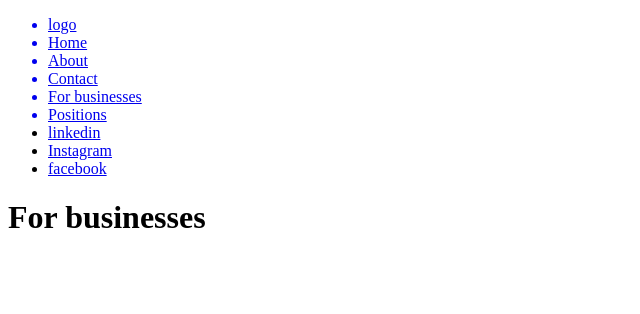
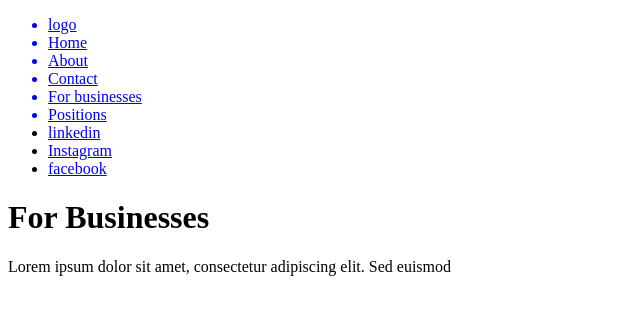
Before and after one commit to Magnumoe/darling-react, a React (Create React App) app in the folder frontend/: page /business in a window 1280 px wide. Shown: the top 314 px of the page, without its empty margins (0-640 px from the left). Built offline with nearby package versions, Linux system fonts and the light colour scheme.

Commit message:
page titles

```diff
--- a/frontend/src/App.js
+++ b/frontend/src/App.js
@@ -1,6 +1,8 @@
+// imported packages
 import React, { useState } from "react";
-import { Routes, Route, Outlet } from "react-router-dom";
+import { Routes, Route } from "react-router-dom";
 
+// imported pages and components
 import Home from "./pages/Home";
 import About from "./pages/About";
 import Contact from "./pages/Contact";
@@ -9,26 +11,33 @@ import Business from "./pages/Business";
 import Positions from "./pages/Positions";
 
 import Navbar from "./components/Navbar/Navbar";
+import Header from "./components/Header/Header";
 
 
 const App = () => {
   const [navbarActive, setNavbarActive] = useState(false);
+  const [Page, setPage] = useState("Home");
 
-  const handleNavbarActive = () => {
+  const handlePageChange = (page) => {
+    setPage(page);
+    console.log(page);
+  };
+
+  const handleNavbar = () => {
     navbarActive ? setNavbarActive(false) : setNavbarActive(true);
   }
   return (
     <main className="App">
-      <Navbar navbarActive={navbarActive} setNavbarActive={handleNavbarActive} />
+      <Navbar navbarActive={navbarActive} setNavbarActive={handleNavbar} />
+      <Header title={Page} handleHamburger={handleNavbar} />
       <Routes>
-        <Route index path="/" element={<Home />} />
-        <Route path="/about" element={<About />} />
-        <Route path="/contact" element={<Contact />} />
-        <Route path="/*" element={<NotFound />} />
-        <Route path="/business" element={<Business />} />
-        <Route path="/positions" element={<Positions />} />
+        <Route index path="/" element={<Home handlePageChange={handlePageChange} />} />
+        <Route path="/about" element={<About handlePageChange={handlePageChange} />} />
+        <Route path="/contact" element={<Contact handlePageChange={handlePageChange} />} />
+        <Route path="/*" element={<NotFound handlePageChange={handlePageChange} />} />
+        <Route path="/business" element={<Business handlePageChange={handlePageChange} />} />
+        <Route path="/positions" element={<Positions handlePageChange={handlePageChange} />} />
       </Routes>
-      <Outlet />
     </main>
   );
 }
--- /dev/null
+++ b/frontend/src/components/HamburgerMenu/HamburgerMenu.jsx
@@ -0,0 +1,13 @@
+import React from 'react'
+
+const HamburgerMenu = (props) => {
+  return (
+    <div className='HamburgerMenu' onClick={props.handleNavbar}>
+        <div className='HamburgerMenu__line'></div>
+        <div className='HamburgerMenu__line'></div>
+        <div className='HamburgerMenu__line'></div>
+    </div>
+  )
+}
+
+export default HamburgerMenu
--- /dev/null
+++ b/frontend/src/components/Header/Header.jsx
@@ -0,0 +1,14 @@
+import React from 'react';
+
+import HamburgerMenu from '../HamburgerMenu/HamburgerMenu';
+
+const Header = (props) => {
+  return (
+    <div className='Header'>
+        <h1>{props.title}</h1>
+        <HamburgerMenu handleNavbar={props.handleNavbar}/>
+    </div>
+  )
+}
+
+export default Header
--- a/frontend/src/pages/About.jsx
+++ b/frontend/src/pages/About.jsx
@@ -1,9 +1,15 @@
-import React from 'react'
+import React, { useEffect } from 'react';
 
-const About = () => {
+const About = (props) => {
+  useEffect(() => {
+    props.handlePageChange("About");
+  }, [props]);
+
   return (
     <div>
-      <h1>About</h1>
+      <p>
+        Lorem ipsum dolor sit amet, consectetur adipiscing elit. Sed euismod
+      </p>
     </div>
   )
 }
--- a/frontend/src/pages/Business.jsx
+++ b/frontend/src/pages/Business.jsx
@@ -1,9 +1,15 @@
-import React from 'react'
+import React, { useEffect } from 'react'
 
-const Business = () => {
+const Business = (props) => {
+    useEffect(() => {
+        props.handlePageChange("For Businesses");
+    }, [props]);
+
   return (
     <div>
-        <h1> For businesses</h1>
+        <p>
+        Lorem ipsum dolor sit amet, consectetur adipiscing elit. Sed euismod
+      </p>
     </div>
   )
 }
--- a/frontend/src/pages/Contact.jsx
+++ b/frontend/src/pages/Contact.jsx
@@ -1,9 +1,15 @@
-import React from 'react'
+import React, { useEffect } from 'react'
 
-const Contact = () => {
+const Contact = (props) => {
+  useEffect(() => {
+    props.handlePageChange("Contact");
+  }, [props]);
+
   return (
     <div>
-      <h1>Contact</h1>
+      <p>
+        Lorem ipsum dolor sit amet, consectetur adipiscing elit. Sed euismod
+      </p>
     </div>
   )
 }
--- a/frontend/src/pages/Home.jsx
+++ b/frontend/src/pages/Home.jsx
@@ -1,9 +1,14 @@
-import React from 'react'
+import React, { useEffect } from 'react';
 
-const Home = () => {
+const Home = (props) => {
+  useEffect(() => {
+    props.handlePageChange("Home");
+  }, [props]);
   return (
     <div>
-      <h1>Home</h1>
+      <p>
+        Lorem ipsum dolor sit amet, consectetur adipiscing elit. Sed euismod
+      </p>
     </div>
   )
 }
--- a/frontend/src/pages/NotFound.jsx
+++ b/frontend/src/pages/NotFound.jsx
@@ -1,9 +1,15 @@
-import React from 'react'
+import React, { useEffect } from 'react'
 
-const NotFound = () => {
+const NotFound = (props) => {
+  useEffect(() => {
+    props.handlePageChange("404: Page Not Found");
+  }, [props]);
+
   return (
     <div>
-      <h1>404 Page Not Found</h1>
+      <p>
+        Lorem ipsum dolor sit amet, consectetur adipiscing elit. Sed euismod
+      </p>
     </div>
   )
 }
--- a/frontend/src/pages/Positions.jsx
+++ b/frontend/src/pages/Positions.jsx
@@ -1,9 +1,15 @@
-import React from 'react'
+import React, { useEffect } from 'react'
 
-const Positions = () => {
-  return (
+const Positions = (props) => {
+  useEffect(() => {
+    props.handlePageChange("Positions");
+    }, [props]);
+
+    return (
     <div>
-        <h1>Positions</h1>
+        <p>
+        Lorem ipsum dolor sit amet, consectetur adipiscing elit. Sed euismod
+      </p>
     </div>
   )
 }
```
